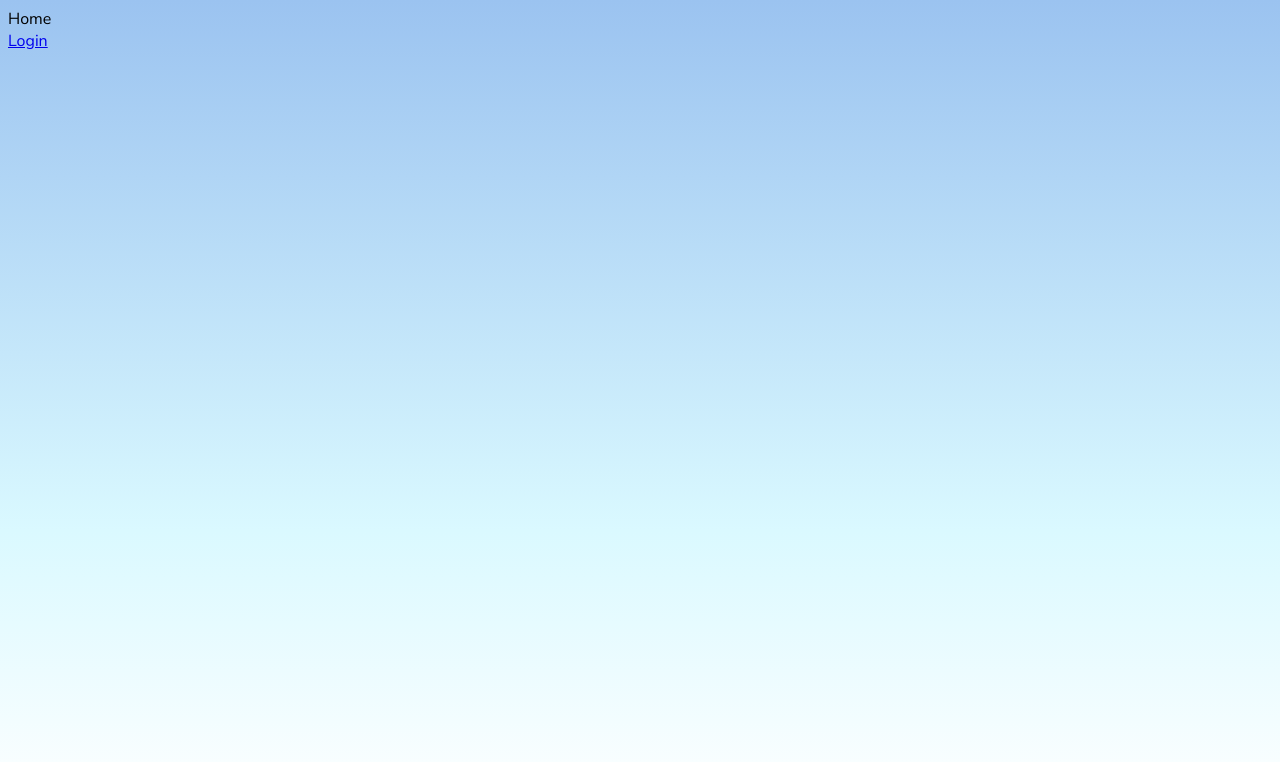
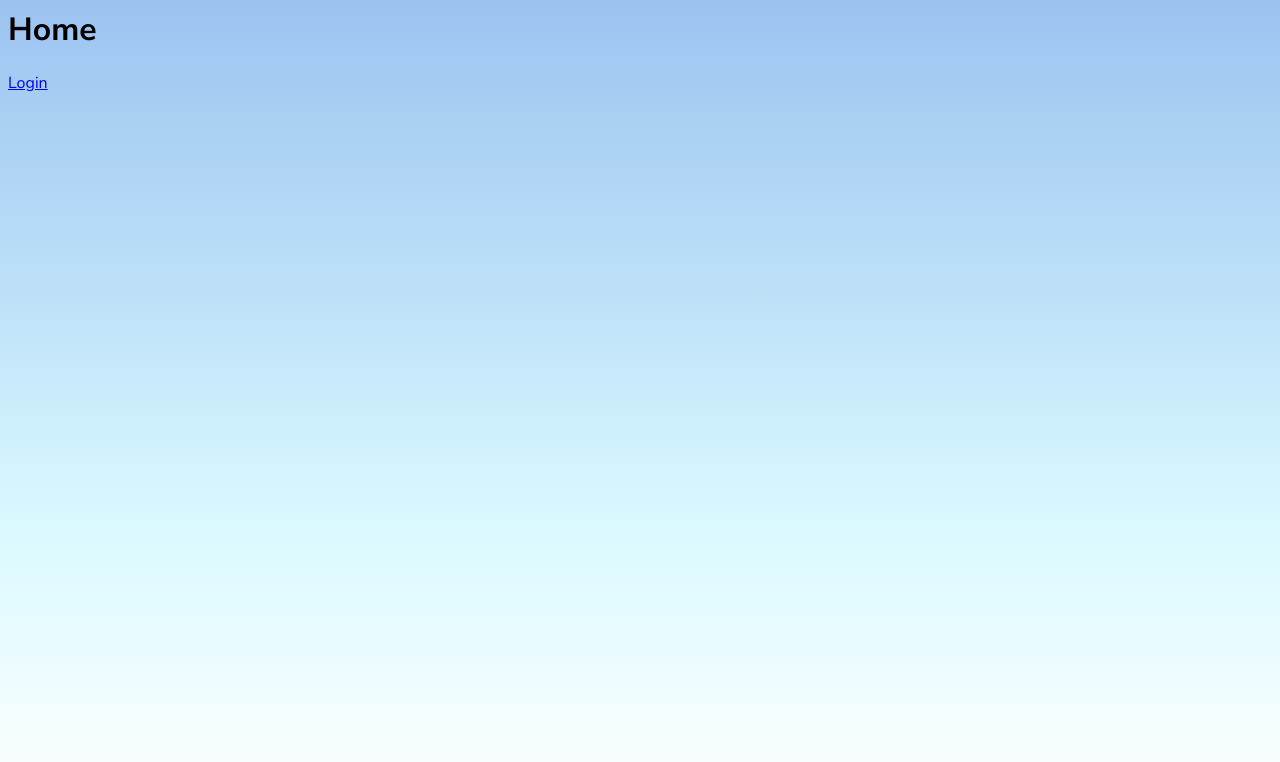
Before and after one commit to wellitonscheer/stackblitz-starters-ztynbu, a React (Create React App) app: page / in a window 1280 px wide. Shown: the top 762 px of the page. Built offline with nearby package versions, Linux system fonts and the light colour scheme.

Commit message:
3 files modified, 3 added, 2 deleted

```diff
--- a/src/components/Filme.tsx
+++ b/src/components/filme/Filme.tsx
@@ -1,3 +1,5 @@
+import './filme.css';
+
 export interface FilmeInterface {
   original_title: string;
   release_date: string;
@@ -14,11 +16,13 @@ export function Filme({ filme }: FilmeProps) {
   console.log('filme');
   return (
     <>
-      <img
-        src={'https://image.tmdb.org/t/p/w154/' + filme.poster_path}
-        alt=""
-      />
-      <div>{filme.original_title}</div>
+      <div>
+        <img
+          src={'https://image.tmdb.org/t/p/w154/' + filme.poster_path}
+          alt=""
+        />
+        <div>{filme.original_title}</div>
+      </div>
     </>
   );
 }
--- a/src/index.tsx
+++ b/src/index.tsx
@@ -3,10 +3,10 @@ import { createRoot } from 'react-dom/client';
 
 import { App } from './App';
 
+import './style.css';
+
 const root = createRoot(document.getElementById('app'));
 //console.log(root)
-
-import './style.css';
 
 root.render(
   <StrictMode>
--- a/src/Home.tsx
+++ b/src/pages/HomePage.tsx
@@ -1,9 +1,9 @@
 import { Link } from 'react-router-dom';
 
-export function Home() {
+export function HomePage() {
   return (
     <>
-      <div>Home</div>
+      <h1>Home</h1>
       <Link to="/login">Login</Link>
     </>
   );
--- a/src/pages/UserPage.tsx
+++ b/src/pages/UserPage.tsx
@@ -1,5 +1,5 @@
 import { useEffect, useState } from 'react';
-import { Filme } from '../components/Filme';
+import { Filme } from '../components/filme/Filme';
 import { getDiscoverMovies } from '../services/moviedb';
 
 export function UserPage() {
```
Also changed, not shown: src/App.tsx (+15 -5 lines), src/components/filme/filme.css (added).
